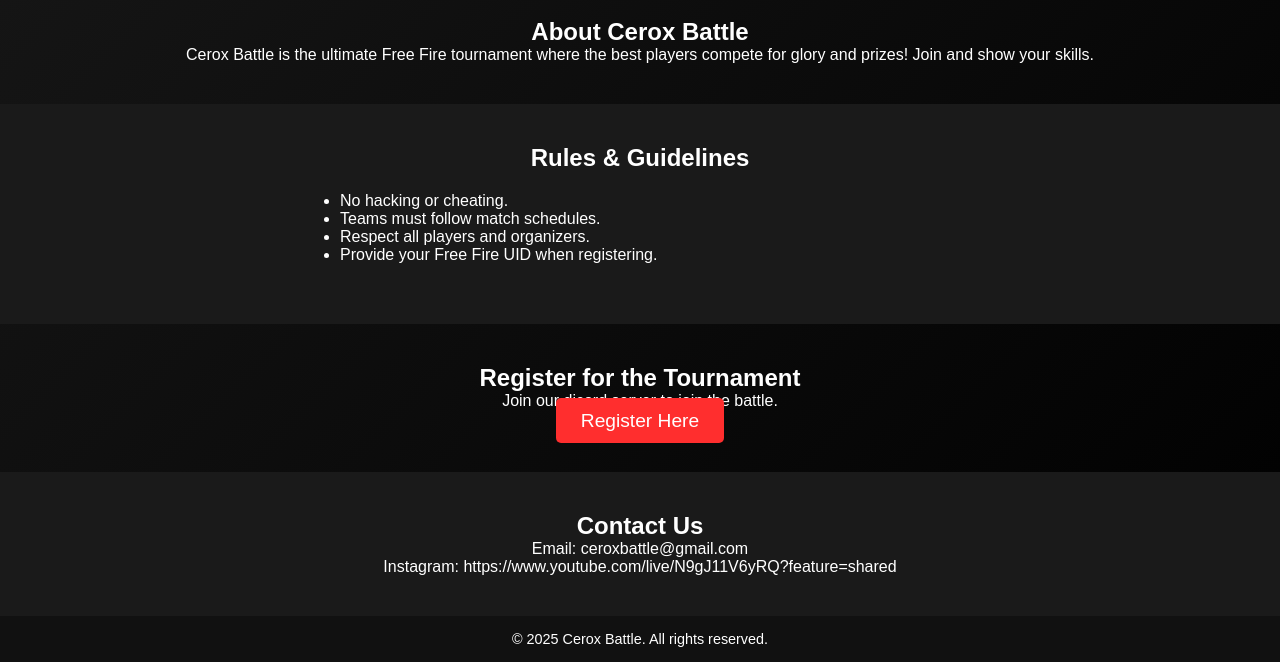
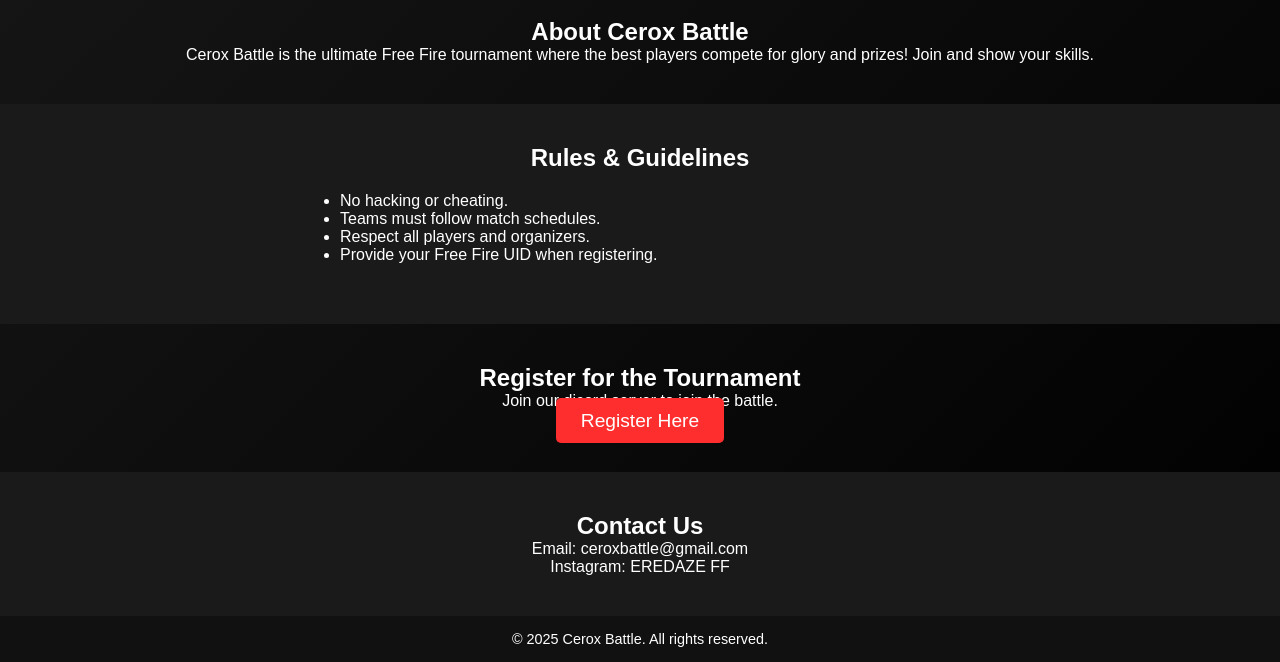
Before and after one commit to yashraok/Cerox-battle-, a plain HTML site: page index.html in a window 1280 px wide. Shown: the part 465-1127 px from the top of the page. Drawn offline with Linux system fonts and the light colour scheme.

Commit message:
Update index.html

```diff
--- a/index.html
+++ b/index.html
@@ -123,7 +123,7 @@
     <section id="contact" class="section" style="background:#1a1a1a;">
         <h2>Contact Us</h2>
         <p>Email: ceroxbattle@gmail.com</p>
-        <p>Instagram: https://www.youtube.com/live/N9gJ11V6yRQ?feature=shared</p>
+        <p>Instagram: EREDAZE FF</p></p>
     </section>
 
     <footer>
```
